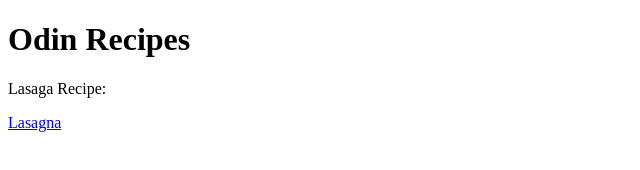
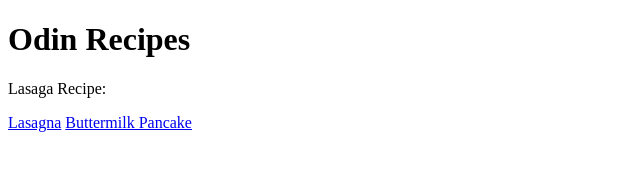
Before and after one commit to hoangvu1118/TheOdinProject, a plain HTML site: page p-Recipes/index.html in a window 1280 px wide. Shown: the whole page, without its empty margins (0-640 px from the left). Drawn offline with Linux system fonts and the light colour scheme.

```diff
--- a/p-Recipes/index.html
+++ b/p-Recipes/index.html
@@ -9,6 +9,7 @@
         <h1>Odin Recipes</h1>
         <p>Lasaga Recipe: </p>
         <a href = "recipes/lasagna.html"> Lasagna</a>
+        <a href = "recipes/pancake.html"> Buttermilk Pancake</a>
 
     </body>
 
```
